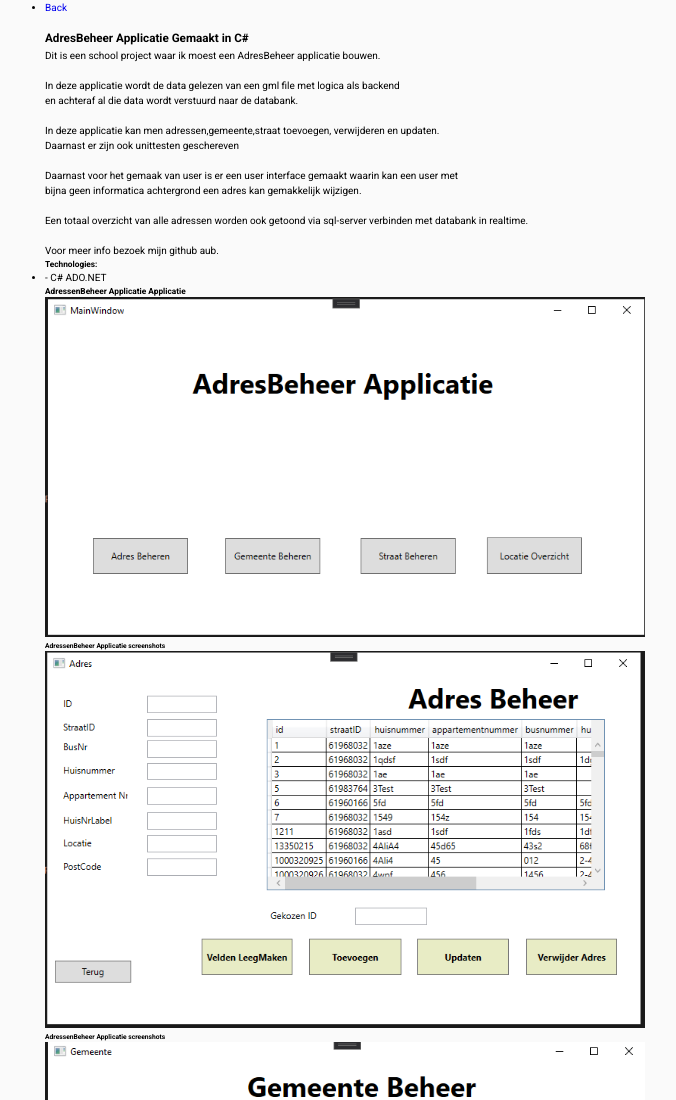
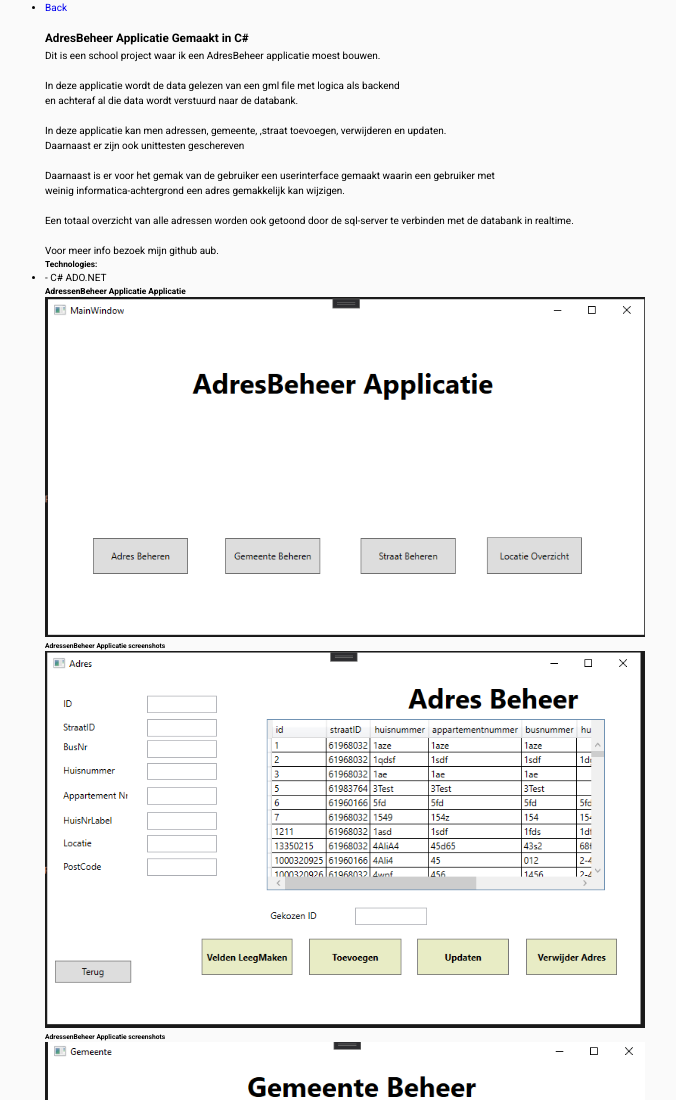
Before and after one commit to AliMa3s/AliMa3s.github.io, a plain HTML site: page csharp.html in a window 1280 px wide. Shown: the top 1100 px of the page, without its empty margins (255-931 px from the left). Drawn offline with Linux system fonts and the light colour scheme.

Commit message:
Update csharp.html

```diff
--- a/csharp.html
+++ b/csharp.html
@@ -43,22 +43,26 @@
 
 		<h3>AdresBeheer Applicatie Gemaakt in C#</h3>
 
-		<p>Dit is een school project waar ik moest een AdresBeheer applicatie bouwen.
+		<p>Dit is een school project waar ik een AdresBeheer applicatie moest bouwen.
 		<br>
 		<br>
 		In deze applicatie wordt de data gelezen van een gml file met logica als backend
+
+
 		<br> en achteraf al die data wordt verstuurd naar de databank.
 		<br>
 		<br>
-		In deze applicatie kan men adressen,gemeente,straat toevoegen, verwijderen en updaten.
-		<br>Daarnast er zijn ook unittesten geschereven
+		In deze applicatie kan men adressen, gemeente, ,straat toevoegen, verwijderen en updaten.
+		<br>Daarnaast er zijn ook unittesten geschereven
 		<br>
 		<br>
-		Daarnast voor het gemaak van user is er een user interface gemaakt waarin kan een user met
-		<br> bijna geen informatica achtergrond een adres kan gemakkelijk wijzigen.
+		Daarnaast is er voor het gemak van de gebruiker een userinterface gemaakt waarin een gebruiker met
+
+
+		<br> weinig informatica-achtergrond een adres gemakkelijk kan wijzigen.
 		<br>
 		<br>
-		Een totaal overzicht van alle adressen worden ook getoond via sql-server verbinden met databank in realtime.
+		Een totaal overzicht van alle adressen worden ook getoond door de sql-server te verbinden met de databank in realtime.
 	<br> <br> Voor meer info bezoek mijn github aub.</p>
 
 		<h5>Technologies:</h5>
```
